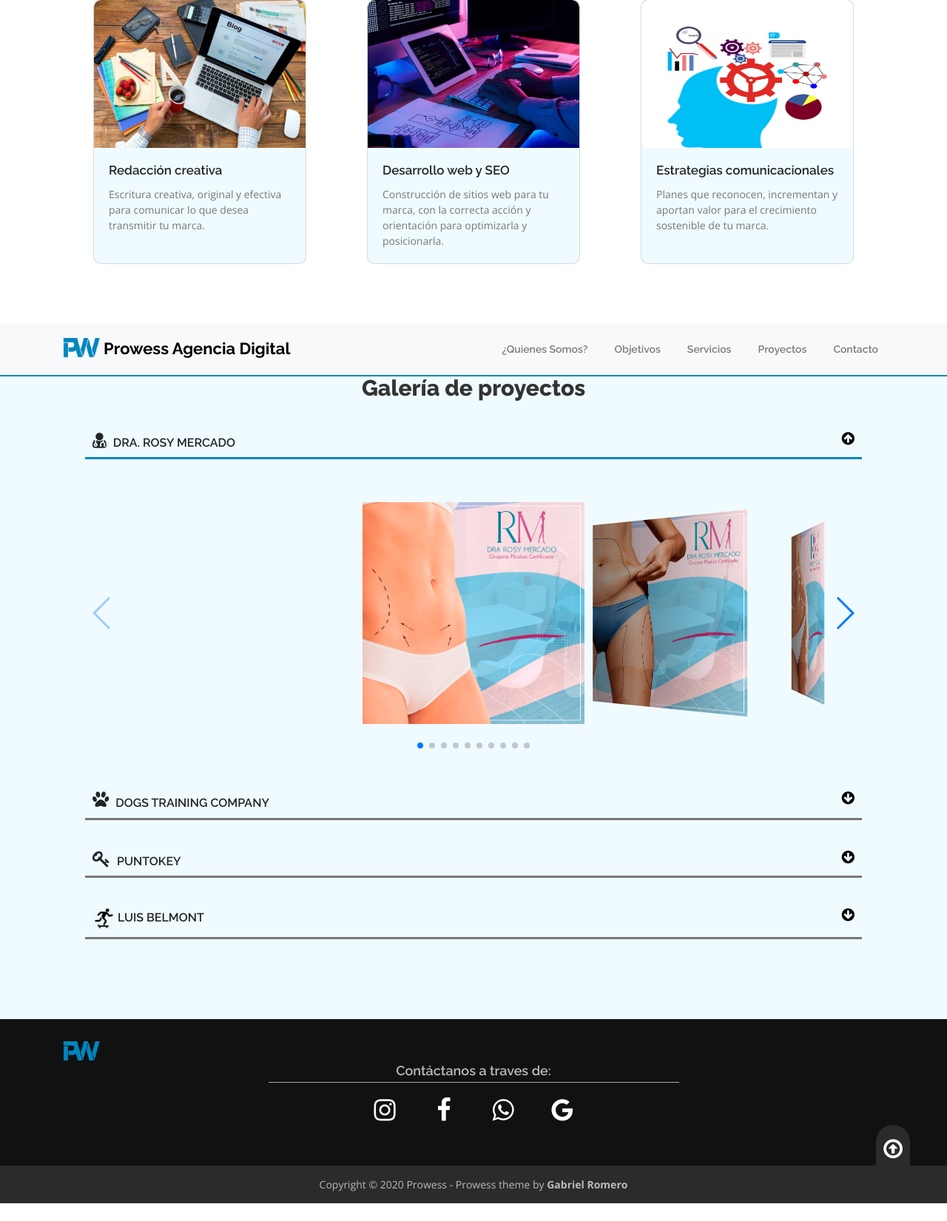
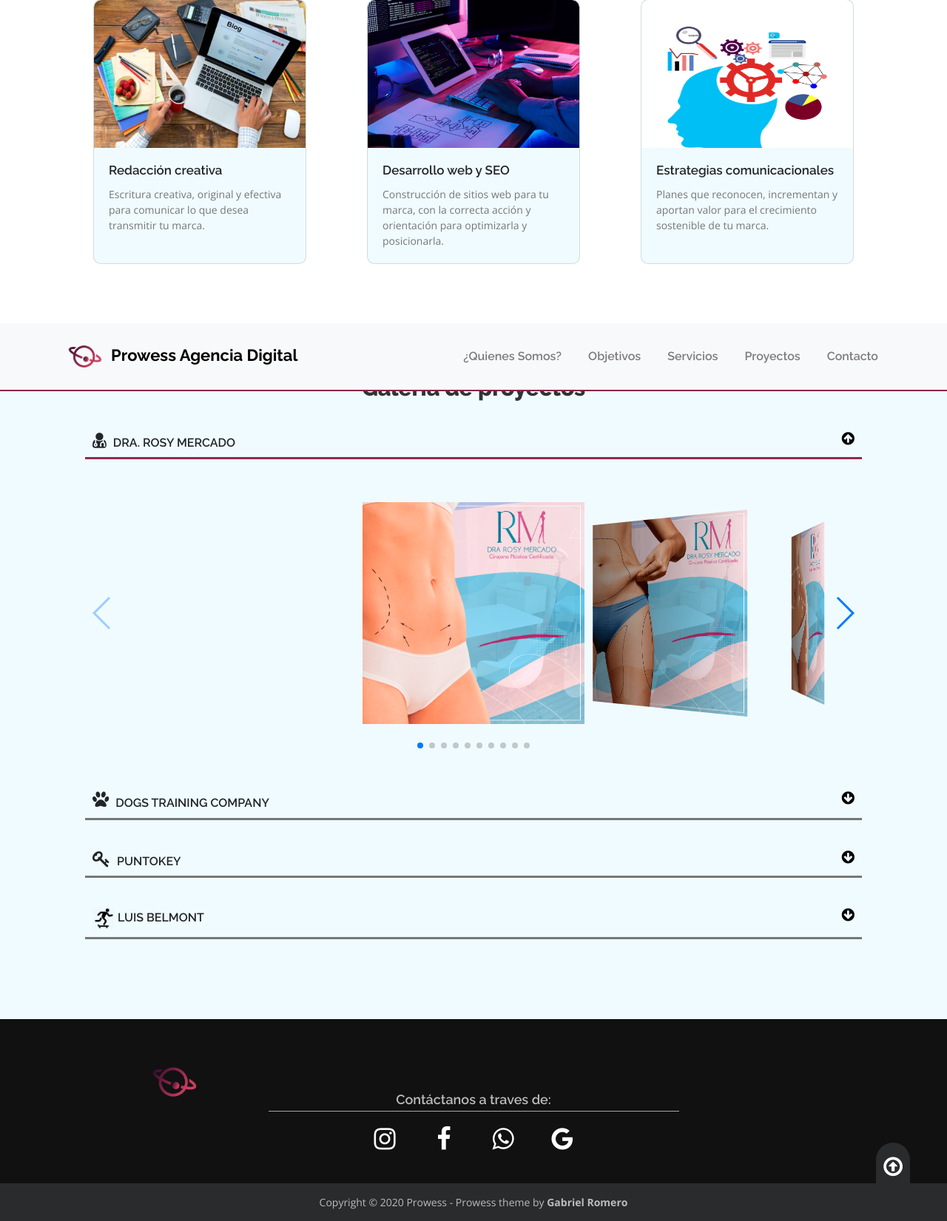
Before and after one commit to garl99/Prowess, a PHP site: page / in a window 1280 px wide, after a click on "Proyectos". Shown: the part 2842-4493 px from the top of the page at 74% size. Before the commit the page ends 4469 px from the top, so only its background shows below. Run offline with PHP 8.4, Linux system fonts and the light colour scheme; some web fonts are replaced.

Commit message:
Cambios de imagen

```diff
--- a/css/styles.css
+++ b/css/styles.css
@@ -13,15 +13,17 @@
 /*----------HEADER-----------*/
 
 header>.navbar {
-    padding: 15px 0;
-    border-bottom: 2px solid #0087bd;
+    padding: 10px 0;
+    border-bottom: 2px solid #882649;
 }
+/*511436 #942a4d #cb3c61 #882649*/
 
 header .navbar .container>a>h1 {
-    display: inline;
+    display: inline-block;
     font-weight: 700;
     color: #000;
     font-size: 22px;
+    padding-top: 15px;
 }
 
 header .collapse>ul>li {
@@ -31,11 +33,11 @@
 header .collapse>ul>li>a {
     color: #777;
     font-weight: 600;
-    font-size: 14px;
+    font-size: 16px;
 }
 
 header>.navbar>.container>.collapse>ul>li>a:hover {
-    color: #0087bd;
+    color: #942a4d;
 }
 
 header>.carousel>.carousel-inner>.principal {
@@ -257,18 +259,18 @@
 }
 
 main .proyectos .cliente a:hover {
-    color: #0087bd;
+    color: #942a4d;
 }
 
 main .proyectos .cliente:hover {
-    border-bottom: 3px solid #0087bd;
+    border-bottom: 3px solid #942a4d;
 }
 
 /*****************************************/
 
 footer .seccion1 {
     width: 100%;
-    padding: 30px 0;
+    padding: 15px 0;
     background: #111;
     position: relative;
 }
@@ -290,8 +292,13 @@
     margin: 2px auto;
 }
 
+
+footer .seccion1 .container img {
+    position: relative; top:30px; left: 10%;
+}
+
 footer>.seccion1>a:hover {
-    color: #0087bd;
+    color: #942a4d;
 }
 
 footer .seccion2 {
@@ -419,6 +426,11 @@
         header .navbar .container .navbar-toggler {
             margin-right: 5px;
         }
+        header .navbar .container>a>h1 {
+            position: absolute;
+            padding: 0;
+            margin-top: 4%;
+        }
         header>.navbar>.container>.navbar-brand img {
             width: 50px;
             margin-left: 10px;
@@ -488,5 +500,11 @@
         footer .seccion1 .container hr {
             width: 80%;
         }
+
+        footer .seccion1 .container img {
+            position: relative;
+             top:0px;
+             left: 40%;
+        }
     }
 }
--- a/index.html
+++ b/index.html
@@ -5,7 +5,7 @@
     <meta charset="UTF-8">
     <meta name="viewport" content="width=device-width, initial-scale=1.0">
     <title>Prowess Agencia Digital</title>
-    <link rel="icon" type="image/png" href="img/Logo1-min.png" />
+    <link rel="icon" type="image/png" href="img/Logo1.png" />
     <link rel="stylesheet" href="css/styles.css">
     <link rel="stylesheet" href="css/bootstrap.min.css">
     <link rel="stylesheet" href="css/font-awesome.min.css">
@@ -40,7 +40,7 @@
         <nav class="navbar navbar-expand-lg navbar-light bg-light color fixed-top">
             <div class="container">
                 <a class="navbar-brand" href="#">
-                    <img src="img/Logo2-min.png" width="50" class="d-inline-block align-top" alt="">
+                    <img src="img/Logo1.png" width="60" class="d-inline-block align-top" alt="">
                     <h1>Prowess Agencia Digital</h1>
                 </a>
                 <button class="navbar-toggler" type="button" data-toggle="collapse"
@@ -85,8 +85,8 @@
                     <p>DISEÑAMOS Y CONSTRUIMOS TU MARCA</p>
 
                     <div class="botones">
-                        <a href="#" class="btn btn-primary">Servicios</a>
-                        <a href="#" class="btn btn-secondary">Contacto</a>
+                        <a id="btn-servicios" href="#" class="btn btn-primary">Servicios</a>
+                        <a id="btn-contacto" href="#" class="btn btn-secondary">Contacto</a>
                     </div>
                 </div>
                 <div class="carousel-item">
@@ -356,7 +356,7 @@
     <footer id="s-contacto">
         <div class="seccion1">
             <div class="container">
-                <img src="img/Logo2-min.png" alt="" width="50px">
+                <img src="img/Logo1.png" alt="" width="80">
                 <p>Contáctanos a traves de:</p>
                 <hr>
                 <div class="contenedor-redes">
```
Also changed, not shown: js/main.js (+31 -5 lines), img/2-min.png, img/Logo1-min.png (deleted), img/Logo1.png (added), img/Logo2-min.png (deleted), img/Logo2.png (added).
